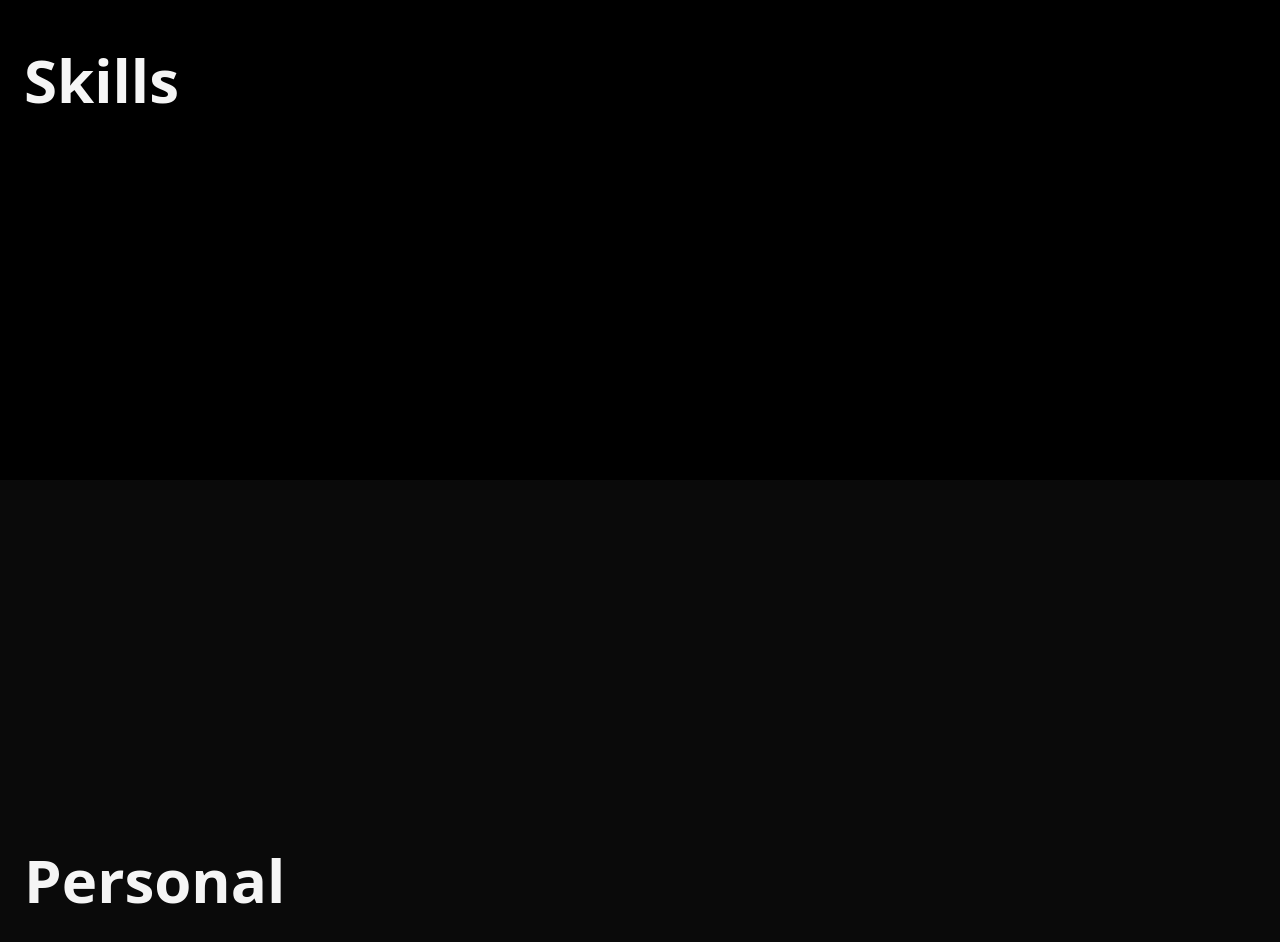
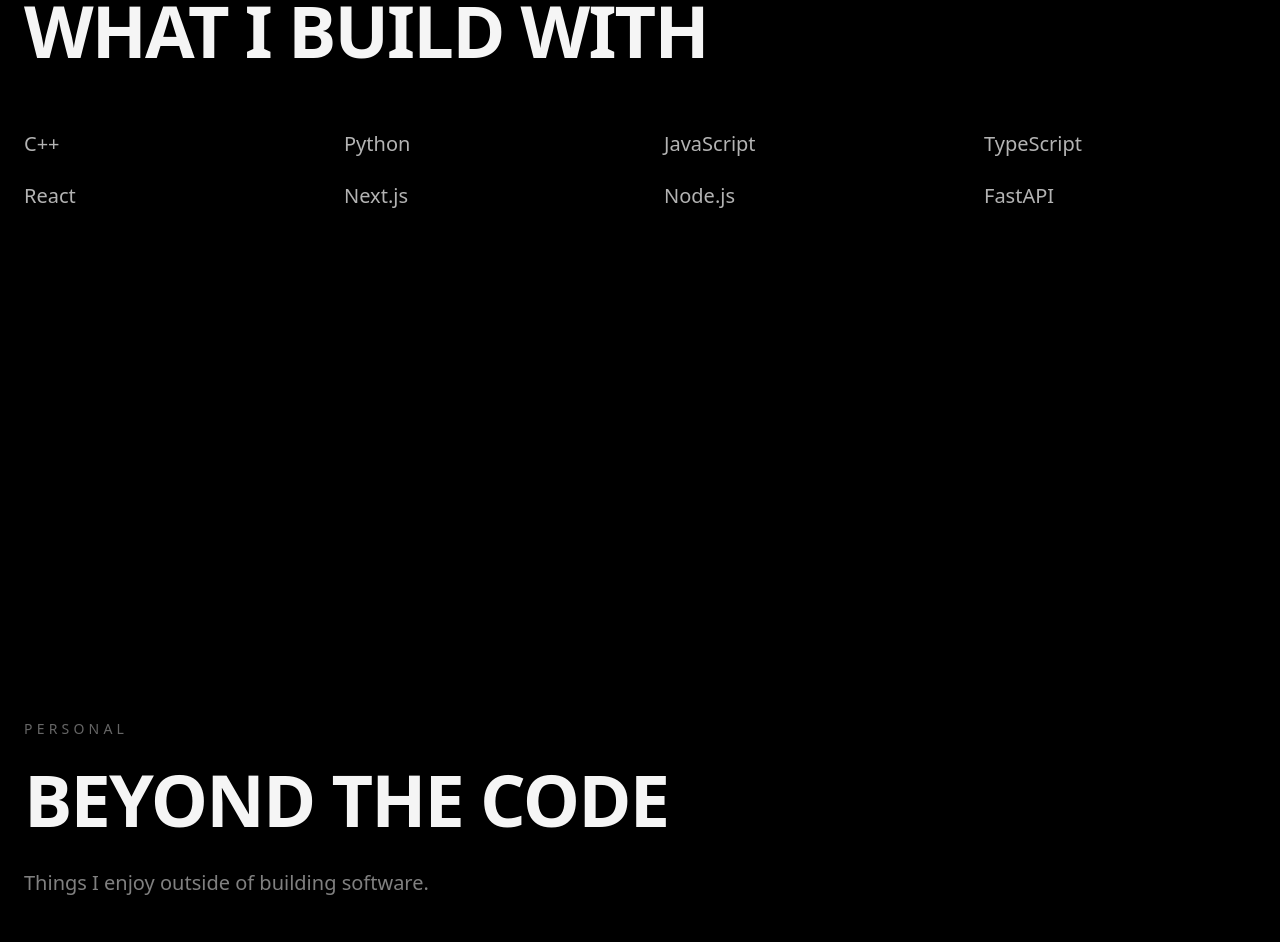
Before and after one commit to blazoxx/portfolio_new, a Next.js app: page / in a window 1280 px wide. Shown: the part 5920-6862 px from the top of the page. Built offline with nearby package versions, Linux system fonts and the light colour scheme.

Commit message:
feat: add SiteFooter component and enhance layout structure

```diff
--- a/app/layout.tsx
+++ b/app/layout.tsx
@@ -1,6 +1,7 @@
 import type { Metadata } from "next";
 import "./globals.css";
 import SiteHeader from "@/components/layout/SIteHeader";
+import SiteFooter from "@/components/layout/SiteFooter";
 
 export const metadata: Metadata = {
   title: "CASII",
@@ -17,6 +18,7 @@
       <body>
         <SiteHeader />
         {children}
+        <SiteFooter />
       </body>
     </html>
   );
--- a/app/page.tsx
+++ b/app/page.tsx
@@ -31,7 +31,7 @@
         }
       },
       {
-        threshold: [0.25, 0.5, 0.75],
+        threshold: [0.1, 0.25, 0.5, 0.75, 0.9],
       },
     );
 
@@ -78,15 +78,89 @@
       <AboutPage />
 
       <HomeSection id="skills" className="relative z-20 bg-black">
-        <h1 className="text-6xl font-bold">Skills</h1>
+        <div className="w-full">
+          <p className="mb-6 text-sm uppercase tracking-[0.3em] text-white/40">
+            Skills
+          </p>
+
+          <h2 className="text-7xl font-bold tracking-tight">
+            WHAT I BUILD WITH
+          </h2>
+
+          <div className="mt-16 grid grid-cols-2 gap-x-12 gap-y-6 md:grid-cols-4">
+            <span className="text-xl text-white/70">C++</span>
+            <span className="text-xl text-white/70">Python</span>
+            <span className="text-xl text-white/70">JavaScript</span>
+            <span className="text-xl text-white/70">TypeScript</span>
+            <span className="text-xl text-white/70">React</span>
+            <span className="text-xl text-white/70">Next.js</span>
+            <span className="text-xl text-white/70">Node.js</span>
+            <span className="text-xl text-white/70">FastAPI</span>
+          </div>
+        </div>
       </HomeSection>
 
-      <HomeSection id="personal">
-        <h1 className="text-6xl font-bold">Personal</h1>
+      <HomeSection id="personal" className="relative z-20 bg-black">
+        <div className="w-full">
+          <p className="mb-6 text-sm uppercase tracking-[0.3em] text-white/40">
+            Personal
+          </p>
+
+          <h2 className="text-7xl font-bold tracking-tight">BEYOND THE CODE</h2>
+
+          <p className="mt-8 max-w-2xl text-xl leading-relaxed text-white/50">
+            Things I enjoy outside of building software.
+          </p>
+
+          <div className="mt-16 grid grid-cols-2 gap-6 md:grid-cols-4">
+            <div className="border border-white/10 p-6">
+              <p className="text-lg">Music</p>
+            </div>
+
+            <div className="border border-white/10 p-6">
+              <p className="text-lg">Movies</p>
+            </div>
+
+            <div className="border border-white/10 p-6">
+              <p className="text-lg">Games</p>
+            </div>
+
+            <div className="border border-white/10 p-6">
+              <p className="text-lg">Books</p>
+            </div>
+          </div>
+        </div>
       </HomeSection>
 
-      <HomeSection id="contact">
-        <h1 className="text-6xl font-bold">Contact</h1>
+      <HomeSection id="contact" className="relative z-20 bg-black">
+        <div className="w-full">
+          <p className="mb-6 text-sm uppercase tracking-[0.3em] text-white/40">
+            Contact
+          </p>
+
+          <h2 className="text-7xl font-bold tracking-tight">
+            LET&apos;S BUILD
+            <br />
+            SOMETHING.
+          </h2>
+
+          <div className="mt-12 flex flex-wrap gap-8 text-sm uppercase tracking-[0.2em]">
+            <a
+              href="mailto:your@email.com"
+              className="text-white/50 transition hover:text-white"
+            >
+              Email
+            </a>
+
+            <a href="#" className="text-white/50 transition hover:text-white">
+              GitHub
+            </a>
+
+            <a href="#" className="text-white/50 transition hover:text-white">
+              LinkedIn
+            </a>
+          </div>
+        </div>
       </HomeSection>
     </main>
   );
--- /dev/null
+++ b/components/layout/SiteFooter.tsx
@@ -0,0 +1,22 @@
+export default function SiteFooter() {
+  return (
+    <footer className="border-t border-white/10 bg-black px-6 py-12">
+      <div className="mx-auto flex w-full max-w-7xl flex-col gap-8 md:flex-row md:items-end md:justify-between">
+        <div>
+          <p className="text-2xl font-bold tracking-[0.2em]">
+            CASII
+          </p>
+
+          <p className="mt-2 text-sm text-white/40">
+            Software Engineer · AI · Builder
+          </p>
+        </div>
+
+        <div className="flex gap-6 text-xs uppercase tracking-[0.2em] text-white/40">
+          <span>© 2026</span>
+          <span>Built with Next.js</span>
+        </div>
+      </div>
+    </footer>
+  );
+}
```
